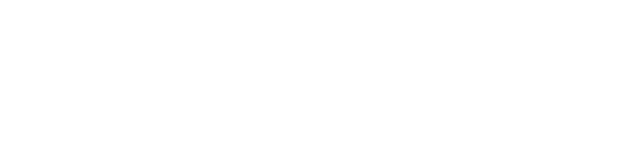
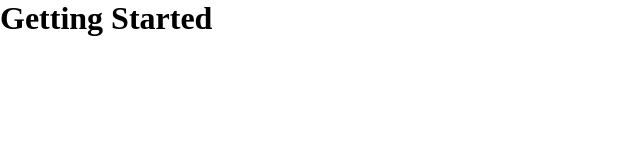
Before and after one commit to Chiemezie-Uchenwoke/qrcodegenerator, a website: page public/index.html in a window 1280 px wide. Shown: the whole page, without its empty margins (0-640 px from the left). Drawn offline with Linux system fonts and the light colour scheme.

Commit message:
test index.html

```diff
--- a/public/index.html
+++ b/public/index.html
@@ -16,6 +16,7 @@
 
 <body>
 
+    <h1>Getting Started</h1>
 
     <script src="./main.js"></script>
 </body>
```
